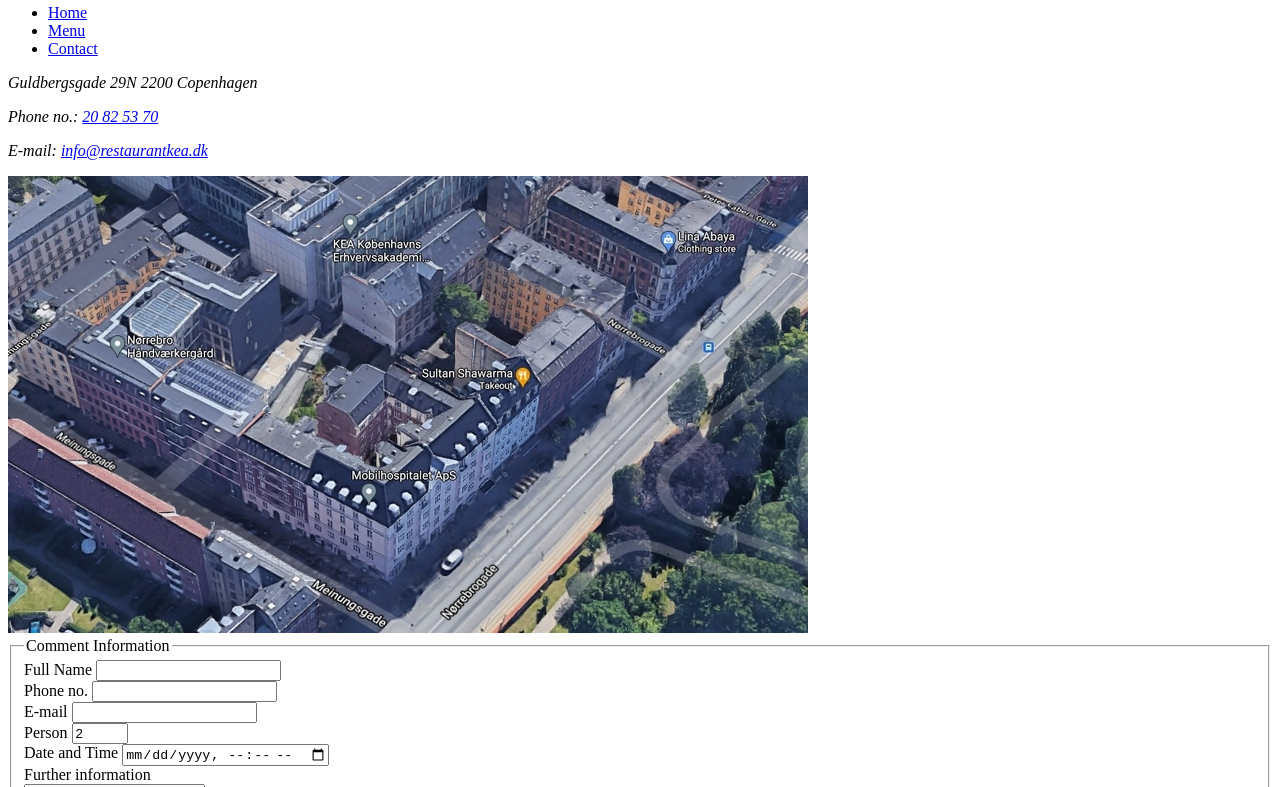
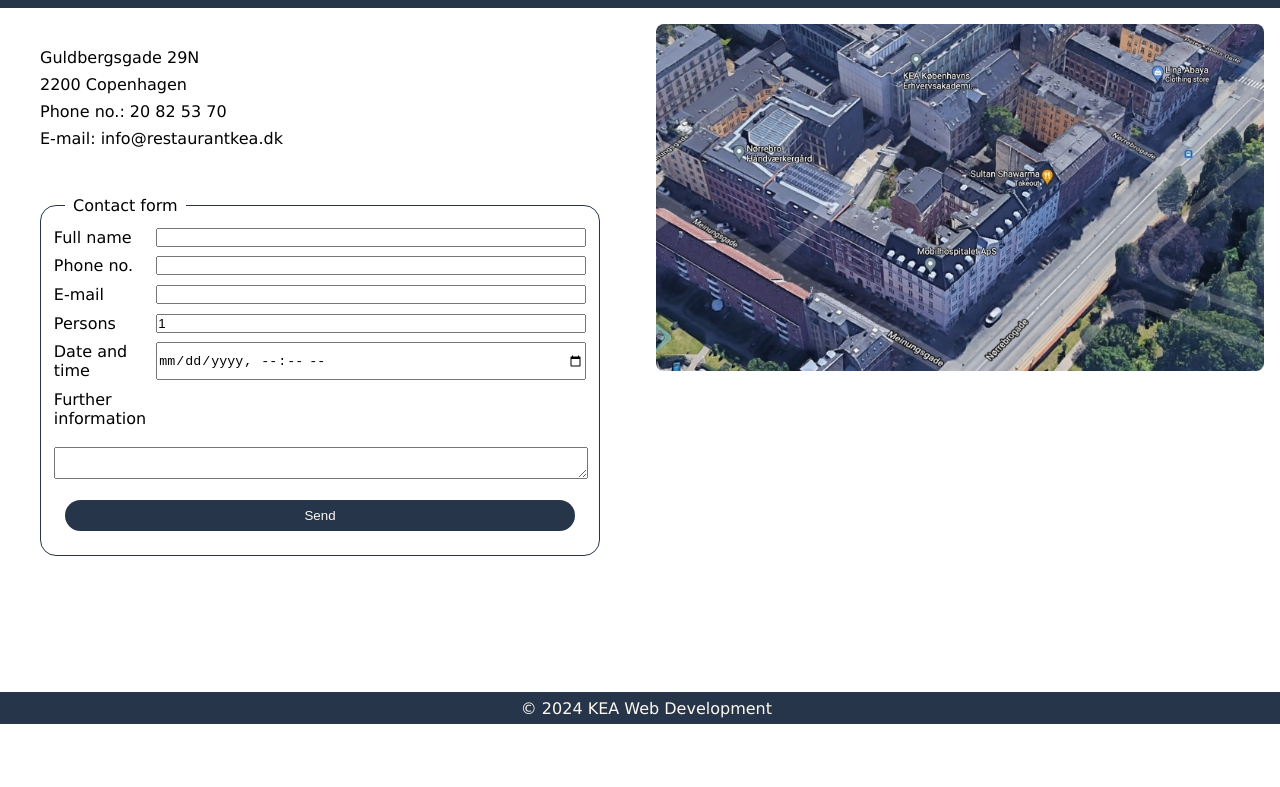
Before and after one commit to skroyer09/restaurant_assets, a plain HTML site: page html/contact.html in a window 1280 px wide. Shown: the part 76-863 px from the top of the page. After the commit the page ends 800 px from the top, so only its background shows below. Drawn offline with Linux system fonts and the light colour scheme.

Commit message:
Update CSS variables and add food menu styles

```diff
--- a/css/_variables.css
+++ b/css/_variables.css
@@ -1,9 +1,11 @@
 :root {
-    --colorSecondary: floralwhite;
+    --colorText: floralwhite;
     --colorBgSecondary: #27354A;
-    --colorHeader: #EA5047;
-    --colorPrice: red;
-    --colorKage: #D3D3D3;
+    --colorPrice: #F24B4B;
+    --colorQuote: #D3D3D3;
+    --colorHightlight: #EBCE9A;
+    --colorHightlight2: #EA5047;
+    --colorMenu: #FAFAD2;
 
     --fontDefault: Verdana, Arial, sans-serif;
     --fontHighlight: 'Book Antiqua', serif;
--- a/css/contactus.css
+++ b/css/contactus.css
@@ -1,9 +1,53 @@
-@import "styles.css";
+@import 'styles.css';
+
+main  {
+    display: grid;
+    grid-template-columns: 1fr 1fr;
+    grid-template-rows: 1f 1fr;
+}
+
+section {
+    display: flex;
+    flex-direction: column;
+}
+
+section img {
+    width: 100%;
+    height: auto;
+    max-width: 700px;
+    max-height: 600px;
+    border-radius: 0.5rem;
+    object-fit: cover;
+}
+
+form, address {
+    margin: 1rem;
+    padding: 0.5rem;
+}
+
+address {
+    display: flex;
+    flex-direction: column;
+    gap: 0.5rem;
+    font-style: normal;
+
+}
 
 fieldset {
-    padding: 1rem 0;
-    border: none;
-    border-top: thin solid var(--colorBgSecondary);
+    padding: 0.5rem;
+    border: thin solid var(--colorBgSecondary);
+    border-radius: 1rem;
+    display: flex;
+    flex-direction: column;
+}
+
+fieldset > div {
+    padding: 0.3rem;
+    display: flex;
+}
+
+#form_information {
+    flex-direction: column;
 }
 
 legend {
@@ -11,23 +55,42 @@ legend {
     padding: 0 0.5rem;
 }
 
-form, address {
-    margin: 1rem;
-}
-
 label {
     display: inline-block;
     width: 8rem;
 }
 
+input {
+    width: 100%;
+}
+
 input[type=submit] {
-    padding: 0.25rem 1rem;
+    margin: 1rem;
+    width: auto;
+    cursor: pointer;
+    padding: 0.5rem 1rem;
     border-radius: 1rem;
-    border: thin solid var(--colorBgSecondary);
-    color: var(--colorSecondary);
+    color: var(--colorText);
     background-color: var(--colorBgSecondary);
+    border: none;
 }
 
 textarea {
-    width: 80%;
+    width: 100%;
 }
+
+
+@media (max-width: 425px) {
+    main {
+        grid-template-columns: 1fr;
+        grid-template-rows: auto;
+    }
+
+    main > section:nth-child(2) {
+        grid-row: 1;
+    }
+
+    main > section:nth-child(1) {
+        grid-row: 2;
+    }
+}
--- /dev/null
+++ b/css/foodmenu.css
@@ -0,0 +1,58 @@
+@import 'styles.css';
+
+section {
+    display: flex;
+    flex-wrap: wrap;
+}
+
+article {
+    display: flex;
+    justify-content: space-between;
+    flex: 1 45%;
+    margin: 5px;
+    padding: 10px;
+    border: 1px solid var(--colorMenu);
+    background-color: var(--colorMenu);
+    border-radius: 1rem;
+    height: auto;
+    gap: 1rem;
+}
+
+article > * {
+    display: flex;
+    flex-direction: column;
+    flex: 1;
+    height: 100%;
+}
+
+article img {
+    width: clamp(200px, 100%, 400px);
+    height: 100%;
+    border-radius: 1rem;
+}
+
+.menu_price{
+    width: auto;
+    font-weight: bold;
+    font-size: 1.5rem;
+    text-align: right;
+    margin: 0.5rem 0;
+    padding: 0.25rem 1rem;
+    color: var(--colorText);
+    background-color: var(--colorPrice);
+    border: 5px solid var(--colorBgSecondary);
+    border-radius: 0.5rem;
+    align-self: flex-end;
+}
+
+@media (max-width: 768px) {
+    article {
+        flex: 1 100%;
+    }
+}
+
+@media (max-width: 425px) {
+    article {
+        flex-direction: column-reverse;
+    }
+}
--- a/css/homepage.css
+++ b/css/homepage.css
@@ -1,87 +1,62 @@
 @import 'styles.css';
 
-.redtext {
-    list-style-type: none;
-    color: var(--colorHeader);
+main {
+    display: grid;
+    grid-template-columns: 1fr;
+    grid-template-rows: 1f 1fr;
 }
 
-.quote {
-    background-color: var(--colorKage);
+section {
+    display: flex;
+    flex-direction: column;
+}
+
+main > section:last-child {
+    grid-column: span 2;
+}
+
+section > ul {
+    display: flex;
+    flex-direction: column;
+    gap: 1rem;
     padding: 1rem;
 }
 
-/* #banner {
-    margin: 0;
-    padding: 1rem 1rem 0 1rem;
-    background-image: url(../img/banner.png);
-    background-size: cover;
-    width: 100%;
-    height: 4rem;
-    color: var(--colorSecondary);
+section > ul > li {
+    color: var(--colorHightlight2);
+    font-size: 1.1rem;
+    font-weight: bold;
+    list-style: none;
 }
 
-#productList > article {
-    cursor: pointer;
+blockquote {
+    display: flex;
+    flex-direction: column;
+    gap: 1rem;
+    background-color: var(--colorQuote);
+    padding: 1.5rem;
+    border-radius: 1rem;
 }
 
-dialog {
-    top: 6rem;
-    margin-left: auto;
-    margin-right: auto;
+section img {
+    width: 100%;
+    height: auto;
+    max-width: 600px;
+    max-height: 500px;
     border-radius: 0.5rem;
-    outline: none;
 }
 
-#productModal {
-    border: none !important;
-}
-#productModal > #close {
-    float: right;
-    margin: 0.25rem 0.5rem 0 0;
-    font-size: 1.2rem;
-    font-weight: bold;
-    cursor: pointer;
-    border: none;
-    color: var(--colorSecondary);
-    background-color: var(--colorBgSecondary);
+@media (max-width: 400px) {
+    section img {
+        width: 100%;
+        height: auto;
+    }
 }
 
-#picture {
-    width: 200px;
-    float: right;
-    margin: 0 0 0.5rem 0.5rem;
+@media (max-height: 300px) {
+    section img {
+        height: 100%;
+        width: auto;
+    }
+
 }
-
-#price {
-    display: inline-block;
-    margin: 0.5rem 0;
-    padding: 0.25rem 1rem;
-    color: var(--colorSecondary);
-    background-color: var(--colorPrice);
-    border-radius: 0.5rem;
-}
-#price:after {
-    content: ' DKK';
-}
-
-#category {
-    color: var(--colorSecondary);
-    background-color: var(--colorBgSecondary);
-    padding: 0.25rem 0.5rem;
-    display: inline-block;
-    font-size: 0.7rem;
-}
-
-#rate:before {
-    content: 'Rating: ';
-}
-#rate, #rateCount {
-    display: inline-block;
-    font-size: 0.7rem;
-}
-#rateCount:before {
-    content: ' (based on ';
-}
-#rateCount:after {
-    content: ' reviews)';
-}  */
--- a/css/styles.css
+++ b/css/styles.css
@@ -11,11 +11,16 @@ body {
 
 header{
     font-family: var(--fontHighlight);
-    color: var(--colorSecondary);
+    color: var(--colorText);
 }
 
+ h1 a {
+    color: inherit;
+    text-decoration: none;
+ }
+
 header {
-    background-color: var(--colorHeader);
+    background-color: var(--colorHightlight2);
     padding: 0.5rem 2rem;
 }
 
@@ -23,18 +28,6 @@ main {
     margin-bottom: 2rem;
 }
 
-/* footer {
-    background-color: var(--colorBgSecondary);
-    padding: 0.1rem;
-    text-align: center;
-}
-@media (min-width: 768px) {
-    footer {
-        position: fixed;
-        bottom: 0;
-        width: 100%;
-    }
-} */
 
 nav {
     padding: 0.25rem 2rem;
@@ -57,10 +50,11 @@ nav li {
 }
 
 nav li > a {
-    color: var(--colorSecondary);
+    color: var(--colorText);
 }
 nav li > a:hover {
-    text-decoration: underline overline;
+    text-decoration: none;
+    color: var(--colorHightlight);
 }
 
 section, article {
@@ -69,8 +63,23 @@ section, article {
 
 a {
     text-decoration: none;
-    color: var(--colorSecondary);
 }
 a:hover {
     text-decoration: underline;
+    color: var(--colorHightlight);
 }
+
+footer {
+    background-color: var(--colorBgSecondary);
+    padding: 0.4rem;
+    text-align: center;
+    color: var(--colorText);
+}
+
+@media (min-width: 768px) {
+    footer {
+        position: fixed;
+        bottom: 0;
+        width: 100%;
+    }
+}
--- a/html/contact.html
+++ b/html/contact.html
@@ -3,78 +3,73 @@
   <head>
     <meta charset="UTF-8">
     <meta name="viewport" content="width=device-width, initial-scale=1.0">
-    <title>Document</title>
+    <title>Contact</title>
+    <link rel="stylesheet" href="/css/contactus.css">
   </head>
   <body>
     <header>
-        <h1>Restaurant KEA</h1>
+      <h1><a href="index.html">Resturant KEA</a></h1>
     </header>
-
     <nav>
       <ul>
-            <li>
-                <a href="index.html" title="Home Page">Home</a>
-            </li>
-            <li>
-                <a href="food.html" title="Food Menu">Menu</a>
-            </li>
-            <li>
-                <a href="contact.html" title="Contact KEA Restaurant">Contact</a>
-            </li>
+        <li><a href="index.html" title="Home page" target="_self">Home</a></li>
+        <li><a href="foodmenu.html" title="See KEA menu" target="_self">Menu</a></li>
+        <li><a href="contact.html" title="Contact KEA resturant" target="_self">Contact</a></li>
       </ul>
     </nav>
-
     <main>
       <section>
         <address>
-        <p>Guldbergsgade 29N 2200 Copenhagen</p>
-        <p>Phone no.: <a href="tel:+ 20 82 53 70"> 20 82 53 70</a></p>
-        <p>E-mail: <a href="mailto:info@restaurantkea.dk">info@restaurantkea.dk</a></p>
+          <p>
+            Guldbergsgade 29N
+          </p>
+          <p>
+            2200 Copenhagen
+          </p>
+          <p>
+            Phone no.: 20 82 53 70
+          </p>
+          <p>
+            E-mail: info@restaurantkea.dk
+          </p>
         </address>
-            <img src="/img/map.jpg" alt="A map showing KEA">
-        </section>
-
-
-       <form class="comment_information">
+        <form>
           <fieldset>
-                <legend>Comment Information</legend>
-                <section>
-                <label for="txtFullName"> Full Name</label>
-                <input type="text" id="txtFullName" name="name_full" required pattern="([A-Za-z]+ )+[A-Za-z]+">
-                </section>
-
-                <section>
-                <label for="txtPhone">Phone no.</label>
-                <input type="tel" id="Phone" name="txtPhone" required pattern="[0-9]{8}">
-                </section>
-
-                <section>
-                <label for="E-mail">E-mail</label>
-                <input type="email" id="E-mail" name="email" required>
-                </section>
-
-                <section>
-                <label for="Person">Person</label>
-                <input type="number" id="Person" name="person" value="2"  required min="1" max="10">
-                </section>
-
-                <section>
-                <label for="DateTime">Date and Time</label>
-                <input type="datetime-local" id="DateTime" name="date_and_time" required>
-                </section>
-
-                <section>
-                <label for="Information">Further information</label><br>
-                <textarea name="further_information" id="Information"></textarea>
-                </section>
-                <input type="submit" value="send">
+            <legend>Contact form</legend>
+            <div>
+                <label for="txtFullName">Full name</label>
+                <input type="text" id="txtFullName" name="full_name" required>
+            </div>
+            <div>
+                <label for="txtPhoneNo">Phone no.</label>
+                <input type="text" id="txtPhoneNo" name="phone_no" required>
+            </div>
+            <div>
+                <label for="txtEmail">E-mail</label>
+                <input type="email" id="txtEmail" name="email" required>
+            </div>
+            <div>
+                <label for="txtPersons">Persons</label>
+                <input type="number" id="txtPersons" name="persons" value="1" required min="1" max="10">
+            </div>
+            <div>
+                <label for="txtDateTime">Date and time</label>
+                <input type="datetime-local" id="txtDateTime" name="date_and_time" required>
+            </div>
+            <div id="form_information">
+                <label for="txtInformation">Further information</label><br>
+                <textarea id="txtInformation" name="further_information"></textarea>
+            </div>
+            <input type="submit" value="Send">
           </fieldset>
         </form>
+      </section>
+      <section>
+        <img src="/img/map.jpg" alt="">
+      </section>
     </main>
-
     <footer>
-        <p>&copy; 2023 KEA Development</p>
+      <p>&copy; 2024 KEA Web Development</p>
     </footer>
-
   </body>
 </html>
```
Also changed, not shown: html/food.html (deleted, +0 -64 lines), html/foodmenu.html (added, +62 -0 lines), html/index.html (+19 -30 lines). Lines whose indentation alone changed are shown as unchanged.
